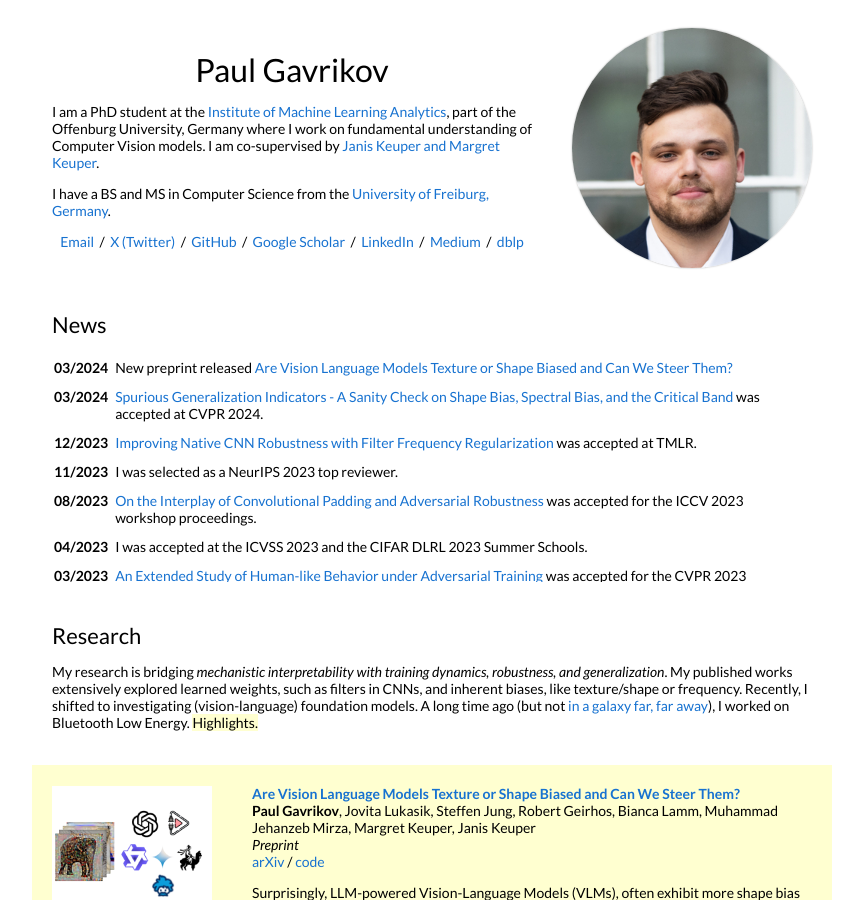
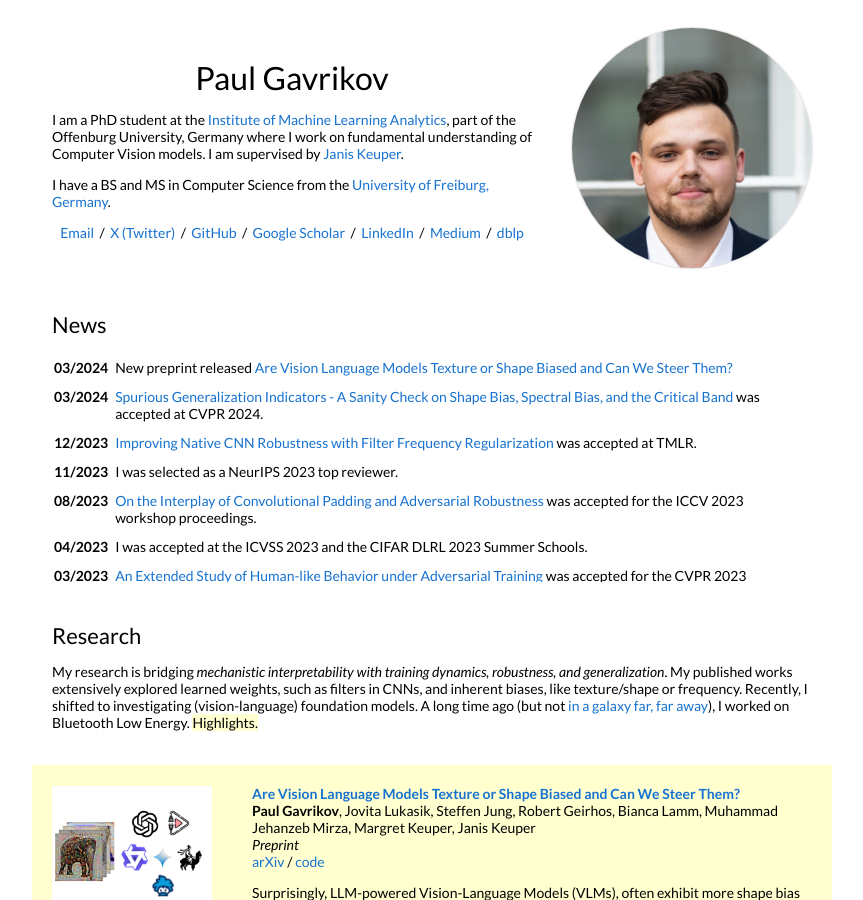
Before and after one commit to paulgavrikov/paulgavrikov.github.io, a Jekyll site: the page built from _posts/2018-05-15-intro.markdown, in a window 1280 px wide and 900 px high. Shown: the whole window, without its empty margins (208-1071 px from the left). Built offline with Jekyll 4.4.1, drawn with Linux system fonts in a browser that asks for light colours.

Commit message:
intro: updates

```diff
--- a/_layouts/default.html
+++ b/_layouts/default.html
@@ -34,7 +34,7 @@
                 Paul Gavrikov
               </h1>
               <p>
-                I am a PhD student at the <a href="https://imla.hs-offenburg.de/">Institute of Machine Learning Analytics</a>, part of the Offenburg University, Germany where I work on fundamental understanding of Computer Vision models. I am co-supervised by <a href="https://www.keuper-labs.org/">Janis Keuper and Margret Keuper</a>.
+                I am a PhD student at the <a href="https://imla.hs-offenburg.de/">Institute of Machine Learning Analytics</a>, part of the Offenburg University, Germany where I work on fundamental understanding of Computer Vision models. I am supervised by <a href="https://www.keuper-labs.org/">Janis Keuper</a>.
               <p>
               </p>
                 I have a BS and MS in Computer Science from the <a href="https://uni-freiburg.de">University of Freiburg, Germany</a>.
```
